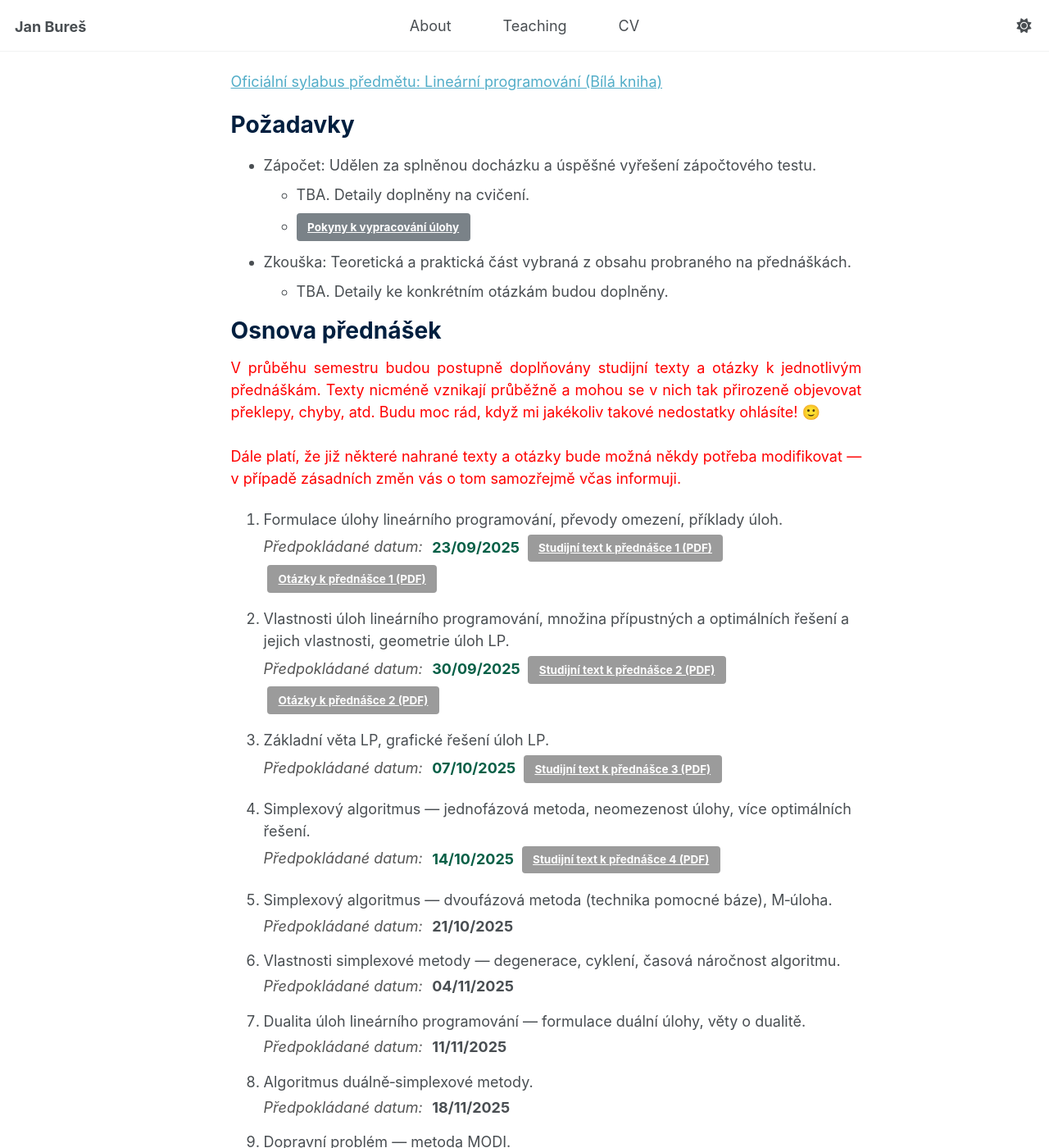
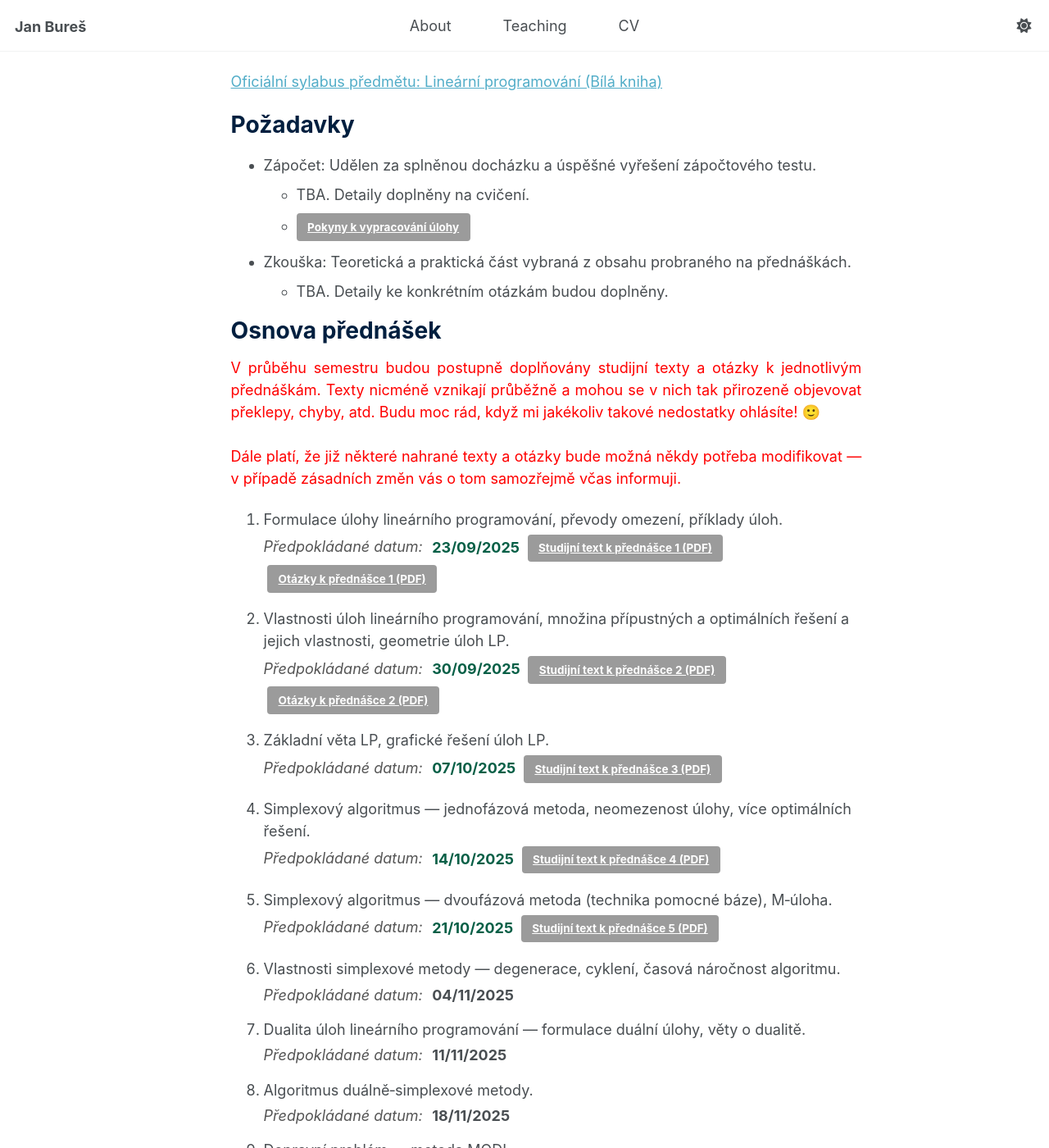
Before and after one commit to buresjan/buresjan.github.io, a Jekyll site: the page built from _teaching/01lip.md, in a window 1280 px wide and 1400 px high, scrolled down 198 px. Shown: the whole window at 82% size. Built offline with Jekyll 4.4.1, drawn with Linux system fonts in a browser that asks for light colours; some of the changed lines change nothing that is shown.

Commit message:
changes in buttons

```diff
--- a/_teaching/01lip.md
+++ b/_teaching/01lip.md
@@ -21,7 +21,7 @@
 
 - Zápočet: Udělen za splněnou docházku a úspěšné vyřešení zápočtového testu.
   - TBA. Detaily doplněny na cvičení.
-  - <a class="btn" href="{{ '/files/pokyny.pdf' | relative_url }}" download>Pokyny k vypracování úlohy</a>
+  - <a class="btn lp-btn" href="{{ '/files/pokyny.pdf' | relative_url }}" download>Pokyny k vypracování úlohy</a>
 - Zkouška: Teoretická a praktická část vybraná z obsahu probraného na přednáškách.
   - TBA. Detaily ke konkrétním otázkám budou doplněny.
 
@@ -43,13 +43,17 @@
 .lp-date .date + .btn { margin-left: 0.25rem; }
 .lp-date .btn + .btn { margin-left: 0.25rem; }
 .lp-date .btn,
-.lp-date .btn-questions { background-color: #9b9b9b; border-color: #9b9b9b; color: #111; }
+.lp-date .btn-questions,
+.btn.lp-btn { background-color: #9b9b9b; border-color: #9b9b9b; color: #111; }
 .lp-date .btn:hover,
 .lp-date .btn:focus,
 .lp-date .btn-questions:hover,
-.lp-date .btn-questions:focus { background-color: #8c8c8c; border-color: #8c8c8c; color: #111; }
+.lp-date .btn-questions:focus,
+.btn.lp-btn:hover,
+.btn.lp-btn:focus { background-color: #8c8c8c; border-color: #8c8c8c; color: #111; }
 html[data-theme="dark"] .lp-date .btn,
-html[data-theme="dark"] .lp-date .btn-questions {
+html[data-theme="dark"] .lp-date .btn-questions,
+html[data-theme="dark"] .btn.lp-btn {
   color: #181818;
 }
 </style>
@@ -63,7 +67,7 @@
 4. Simplexový algoritmus — jednofázová metoda, neomezenost úlohy, více optimálních řešení.
    <div class="lp-date"><span class="label">Předpokládané datum:</span> <span class="date past">14/10/2025</span> <a class="btn" href="{{ '/files/pr04.pdf' | relative_url }}" download>Studijní text k přednášce 4 (PDF)</a></div>
 5. Simplexový algoritmus — dvoufázová metoda (technika pomocné báze), M‑úloha.
-   <div class="lp-date"><span class="label">Předpokládané datum:</span> <span class="date">21/10/2025</span></div>
+   <div class="lp-date"><span class="label">Předpokládané datum:</span> <span class="date past">21/10/2025</span> <a class="btn" href="{{ '/files/pr05.pdf' | relative_url }}" download>Studijní text k přednášce 5 (PDF)</a></div>
 6. Vlastnosti simplexové metody — degenerace, cyklení, časová náročnost algoritmu.
    <div class="lp-date"><span class="label">Předpokládané datum:</span> <span class="date">04/11/2025</span></div>
 7. Dualita úloh lineárního programování — formulace duální úlohy, věty o dualitě.
```
